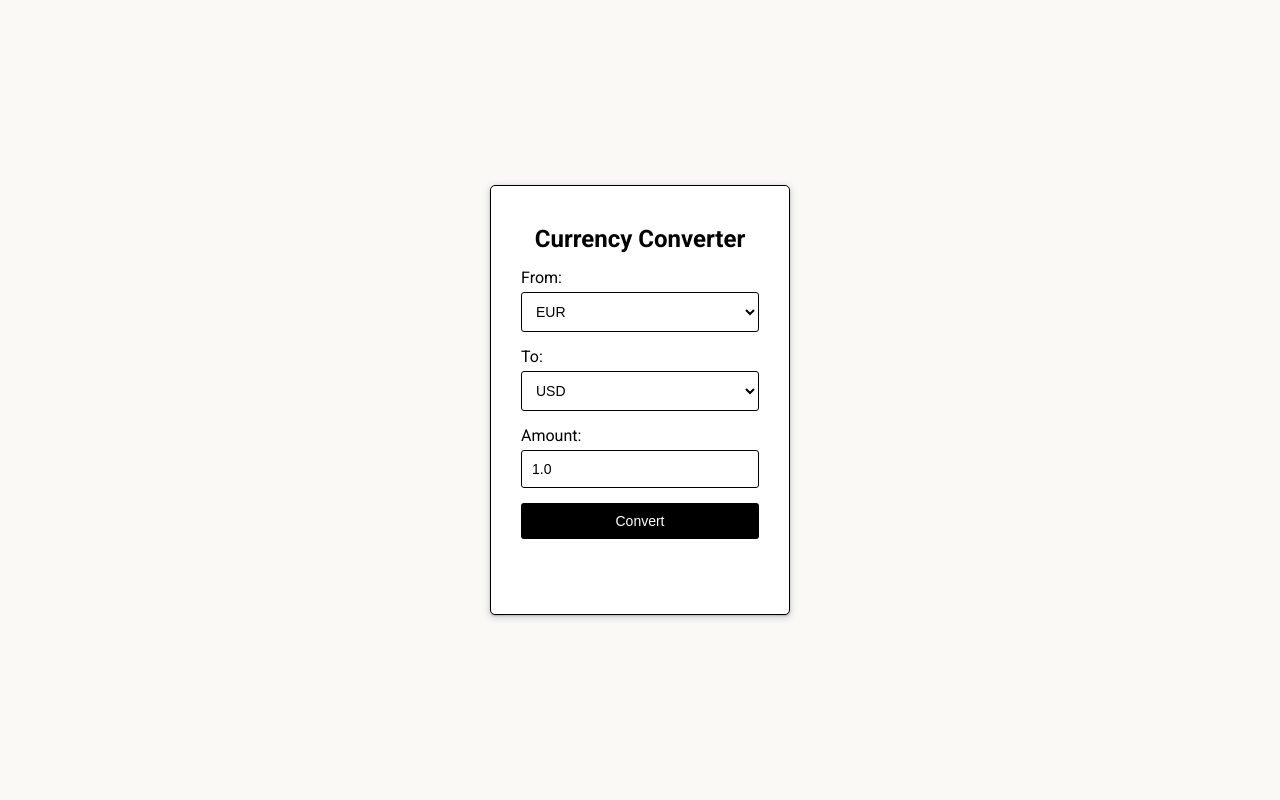
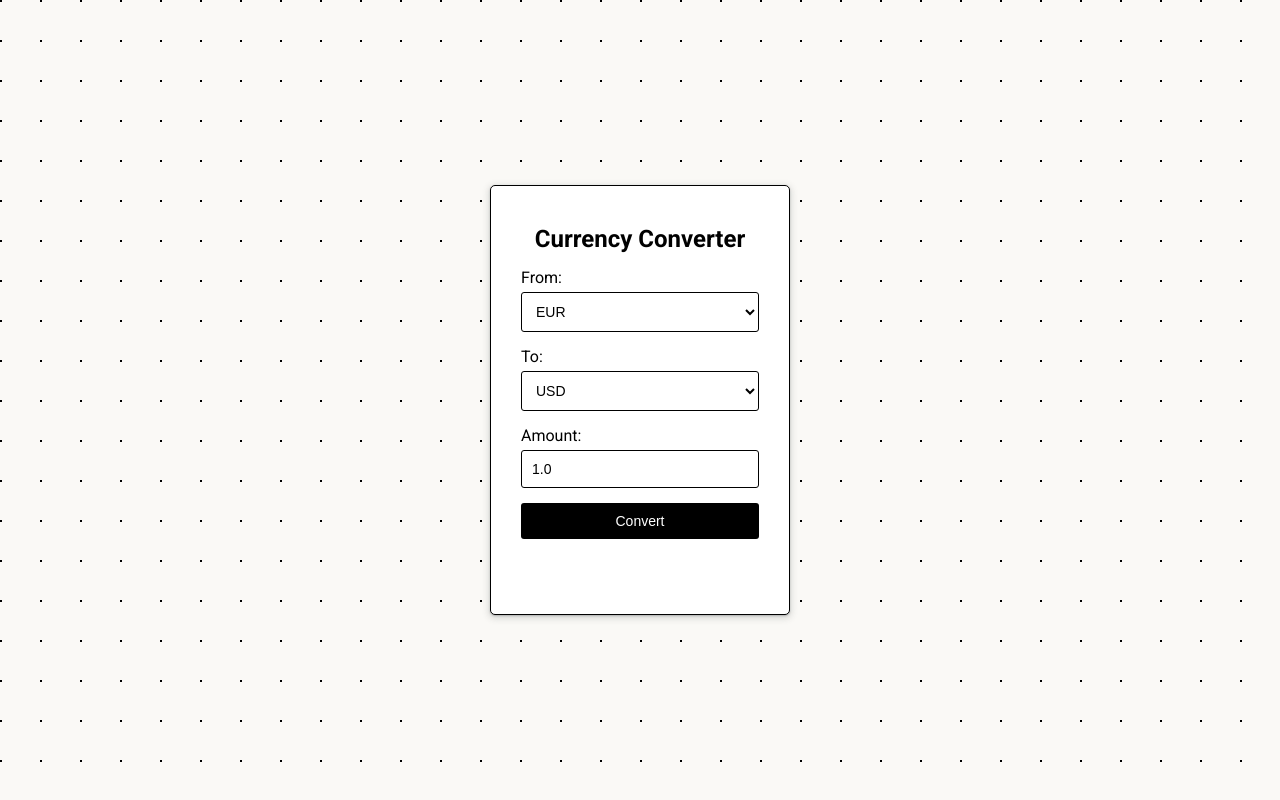
Before and after one commit to JohanTokarskij/automation_and_devops_project_currency_converter, a Flask app: page / in a window 1280 px wide. Run offline with Flask 3, Linux system fonts and the light colour scheme.

Commit message:
index.html - changed background to dotted

```diff
--- a/templates/index.html
+++ b/templates/index.html
@@ -9,6 +9,9 @@
         body {
             font-family: 'Roboto', sans-serif;
             background-color: #FAF9F6;
+            background-image: radial-gradient(black 1px, transparent 0);
+            background-size: 40px 40px;
+            background-position: -19px -19px;
             margin: 0;
             padding: 0;
             display: flex;
```
